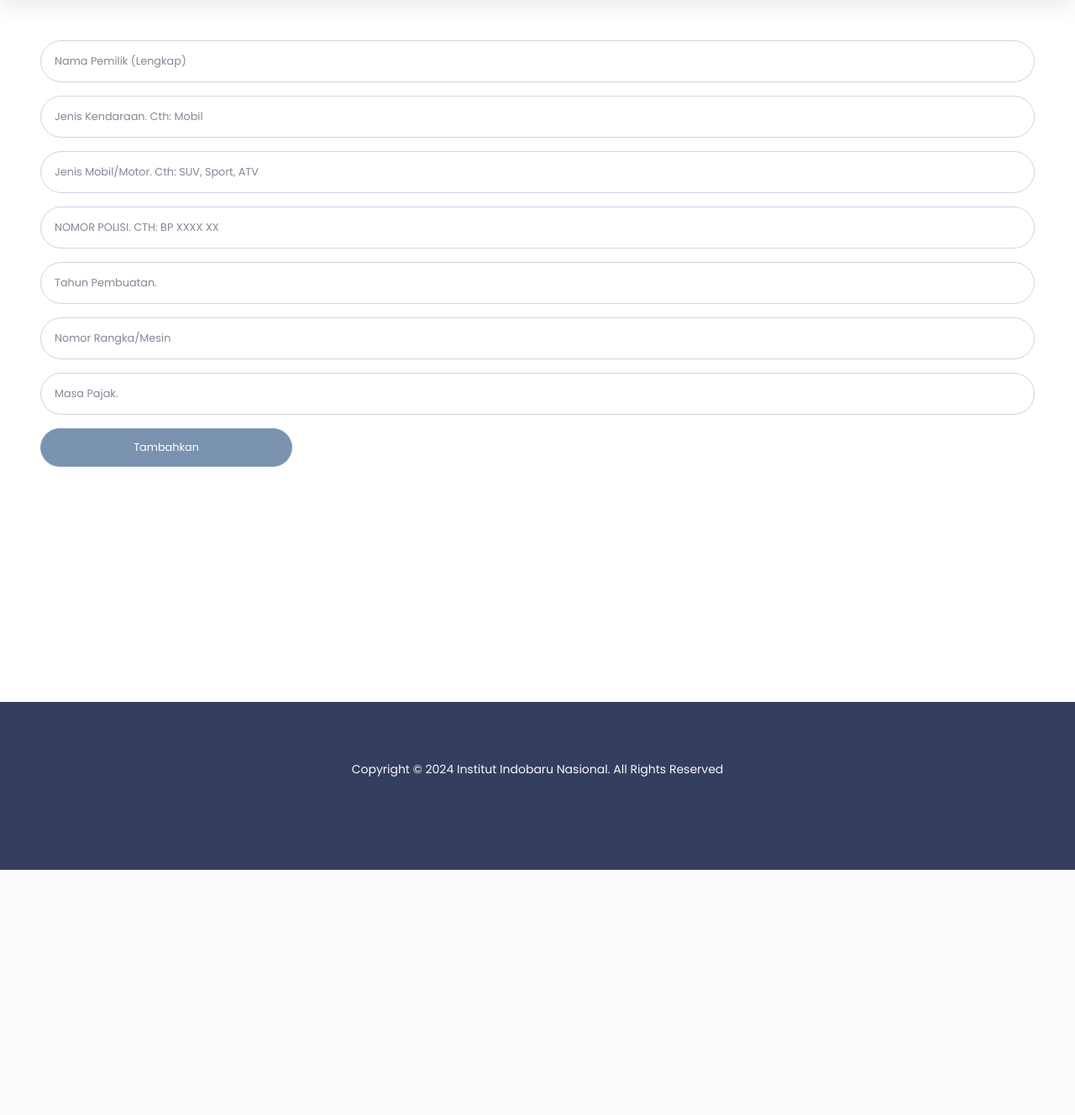
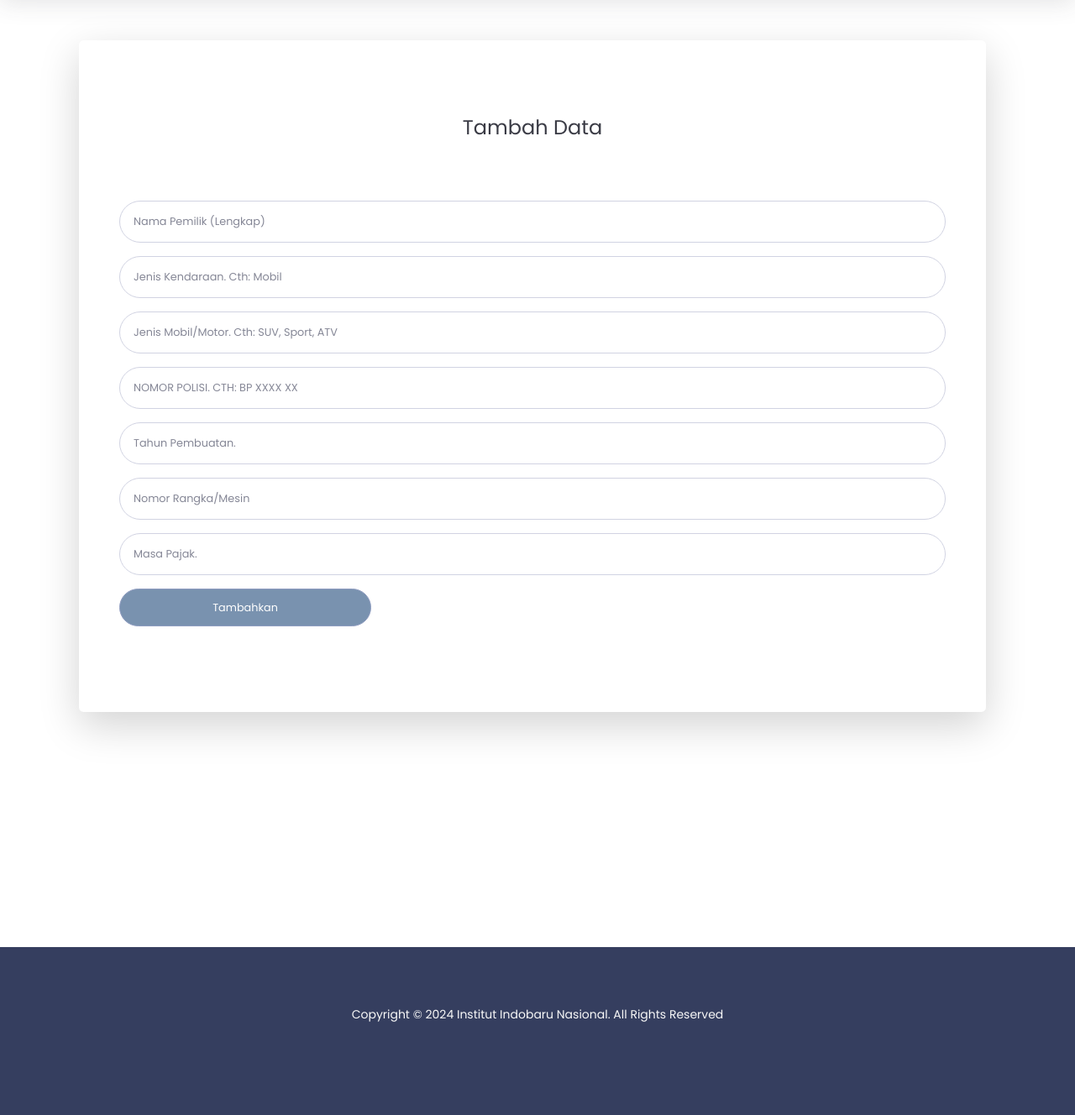
Before and after one commit to irenedocode/iibnpajak, a PHP site: page /admin/add.php in a window 1280 px wide. Shown: the part 109-1437 px from the top of the page at 84% size. Before the commit the page ends 1145 px from the top, so only its background shows below. Run offline with PHP 8.4, Linux system fonts and the light colour scheme.

Commit message:
card body :)

```diff
--- a/admin/add.php
+++ b/admin/add.php
@@ -50,9 +50,18 @@
                     </div>
             </nav>
             <!-- End of Topbar -->
+            <div class="backgroundtambahdata">
+
+    <div class="container">
+
+        <div class="card o-hidden border-0 shadow-lg my-5">
+            <div class="card-body p-0">
 
             <!-- /.container-fluid -->
-            <div class="col-lg-6 d-none d-lg-block"></div>
+
+                            <div class="text-center">
+                                <h1 class="h4 text-gray-900 mb-4">Tambah Data</h1>
+                            </div>
 
                     <div class="p-5">
                         <form action="crud/addnew.php" method="POST" name="add" class="user">
```
